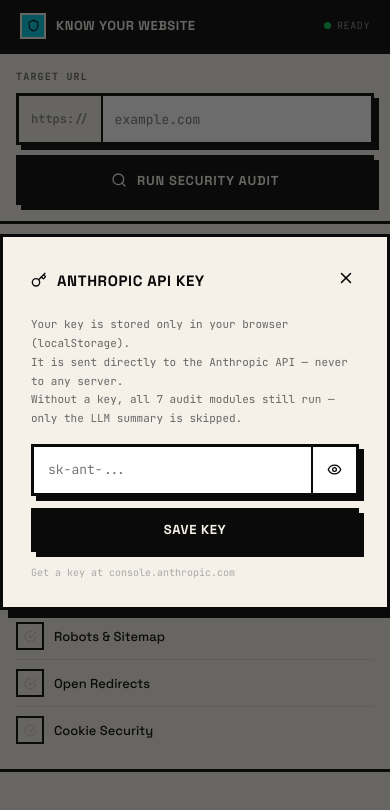
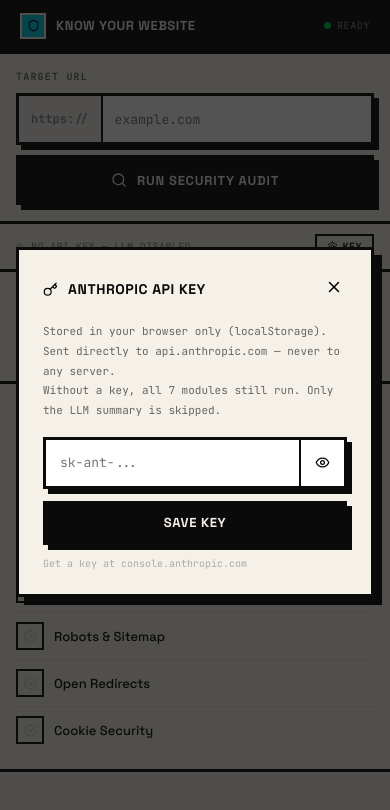
Before and after one commit to aman-24052001/Know-Your-Website, a React (Vite) app: page / in a window 390 px wide. Both pictures are taken after a click on the button "KEY". Shown: the top 810 px of the page. Built offline with nearby package versions, Linux system fonts and the light colour scheme.

Commit message:
fix(mobile): responsive layout — src/components/SettingsPanel.jsx

```diff
--- a/src/components/SettingsPanel.jsx
+++ b/src/components/SettingsPanel.jsx
@@ -7,16 +7,12 @@
   const [saved, setSaved] = useState(false)
 
   useEffect(() => {
-    const stored = localStorage.getItem('kyw_api_key') || ''
-    setKey(stored)
+    setKey(localStorage.getItem('kyw_api_key') || '')
   }, [])
 
   const handleSave = () => {
-    if (key.trim()) {
-      localStorage.setItem('kyw_api_key', key.trim())
-    } else {
-      localStorage.removeItem('kyw_api_key')
-    }
+    if (key.trim()) localStorage.setItem('kyw_api_key', key.trim())
+    else localStorage.removeItem('kyw_api_key')
     setSaved(true)
     setTimeout(() => { setSaved(false); onClose() }, 800)
   }
@@ -28,28 +24,30 @@
 
   return (
     <div style={{
-      position: 'fixed', inset: 0, background: 'rgba(10,10,10,0.6)',
-      display: 'flex', alignItems: 'center', justifyContent: 'center', zIndex: 100,
+      position: 'fixed', inset: 0,
+      background: 'rgba(10,10,10,0.7)',
+      display: 'flex', alignItems: 'center', justifyContent: 'center',
+      zIndex: 200, padding: 16,
     }} onClick={onClose}>
       <div style={{
         background: 'var(--cream)', border: 'var(--border)', boxShadow: 'var(--shadow-lg)',
-        width: 480, padding: 28,
+        width: '100%', maxWidth: 460, padding: 24,
       }} onClick={e => e.stopPropagation()}>
 
-        <div style={{ display: 'flex', alignItems: 'center', justifyContent: 'space-between', marginBottom: 20 }}>
-          <div style={{ display: 'flex', alignItems: 'center', gap: 10, fontWeight: 700, fontSize: 15, textTransform: 'uppercase', letterSpacing: '0.04em' }}>
-            <Key size={16} />
+        <div style={{ display: 'flex', alignItems: 'center', justifyContent: 'space-between', marginBottom: 18 }}>
+          <div style={{ display: 'flex', alignItems: 'center', gap: 10, fontWeight: 700, fontSize: 14, textTransform: 'uppercase', letterSpacing: '0.04em' }}>
+            <Key size={15} />
             Anthropic API Key
           </div>
-          <button onClick={onClose} style={{ background: 'none', border: 'none', padding: 4 }}>
+          <button onClick={onClose} style={{ background: 'none', border: 'none', padding: 4, cursor: 'pointer' }}>
             <X size={18} />
           </button>
         </div>
 
-        <div style={{ fontFamily: 'var(--font-mono)', fontSize: 11, color: '#666', lineHeight: 1.7, marginBottom: 16 }}>
-          Your key is stored only in your browser (localStorage).<br />
-          It is sent directly to the Anthropic API — never to any server.<br />
-          Without a key, all 7 audit modules still run — only the LLM summary is skipped.
+        <div style={{ fontFamily: 'var(--font-mono)', fontSize: 11, color: '#666', lineHeight: 1.8, marginBottom: 16 }}>
+          Stored in your browser only (localStorage).<br />
+          Sent directly to api.anthropic.com — never to any server.<br />
+          Without a key, all 7 modules still run. Only the LLM summary is skipped.
         </div>
 
         <div style={{
@@ -66,11 +64,13 @@
               padding: '0 14px', height: 46,
               fontFamily: 'var(--font-mono)', fontSize: 13,
               background: '#fff', color: 'var(--ink)',
+              minWidth: 0,
             }}
           />
           <button onClick={() => setShow(s => !s)} style={{
             background: 'none', border: 'none', borderLeft: '2px solid var(--ink)',
-            padding: '0 14px', height: 46, display: 'flex', alignItems: 'center',
+            padding: '0 14px', height: 46, display: 'flex', alignItems: 'center', cursor: 'pointer',
+            flexShrink: 0,
           }}>
             {show ? <EyeOff size={15} /> : <Eye size={15} />}
           </button>
@@ -84,13 +84,13 @@
             fontFamily: 'var(--font-ui)', fontWeight: 700, fontSize: 13,
             letterSpacing: '0.05em', textTransform: 'uppercase',
             display: 'flex', alignItems: 'center', justifyContent: 'center', gap: 8,
-            transition: 'background 0.2s',
+            transition: 'background 0.2s', cursor: 'pointer',
           }}>
             {saved ? <><Check size={15} /> Saved</> : 'Save Key'}
           </button>
           {key && (
             <button onClick={handleClear} style={{
-              height: 44, padding: '0 16px',
+              height: 44, padding: '0 16px', cursor: 'pointer',
               background: 'transparent', border: 'var(--border)',
               fontFamily: 'var(--font-mono)', fontSize: 11, fontWeight: 700,
               textTransform: 'uppercase', letterSpacing: '0.05em',
@@ -100,7 +100,7 @@
           )}
         </div>
 
-        <div style={{ marginTop: 14, fontFamily: 'var(--font-mono)', fontSize: 10, color: '#aaa' }}>
+        <div style={{ marginTop: 12, fontFamily: 'var(--font-mono)', fontSize: 10, color: '#aaa' }}>
           Get a key at console.anthropic.com
         </div>
       </div>
```
